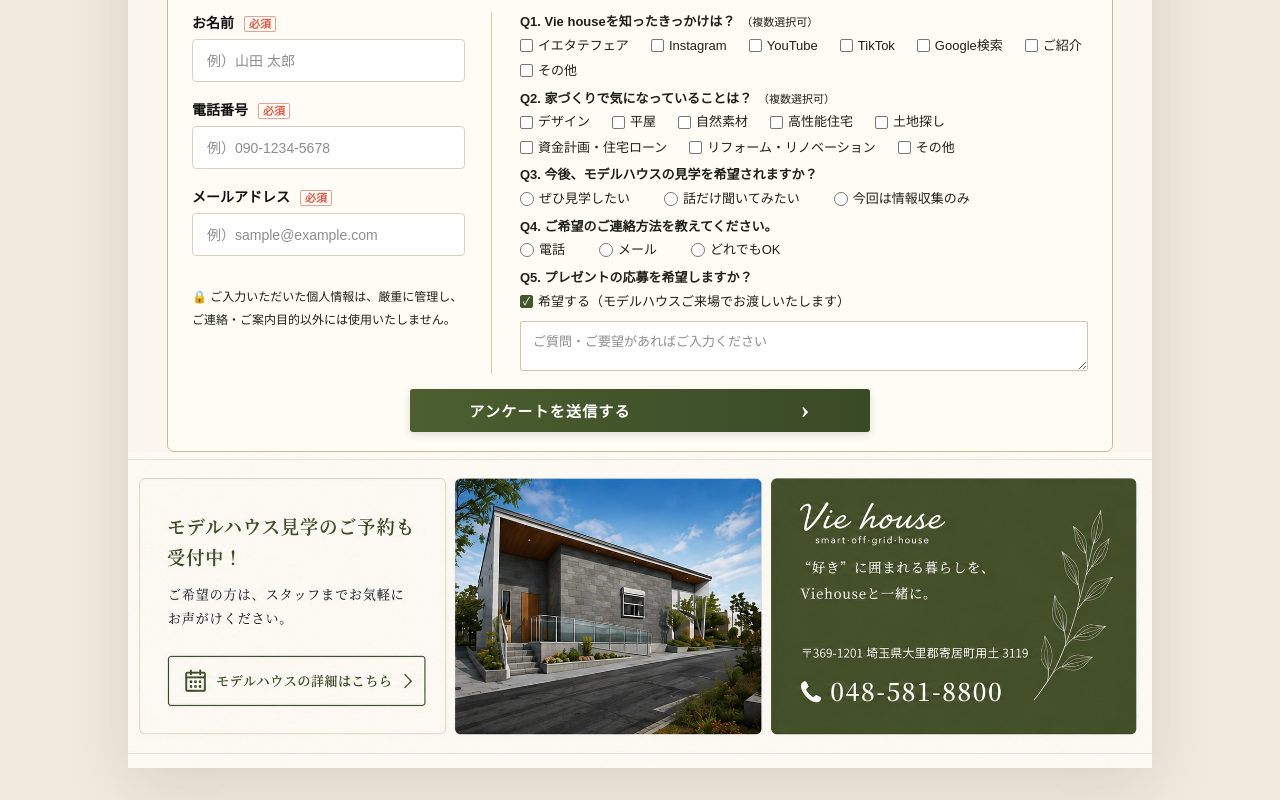
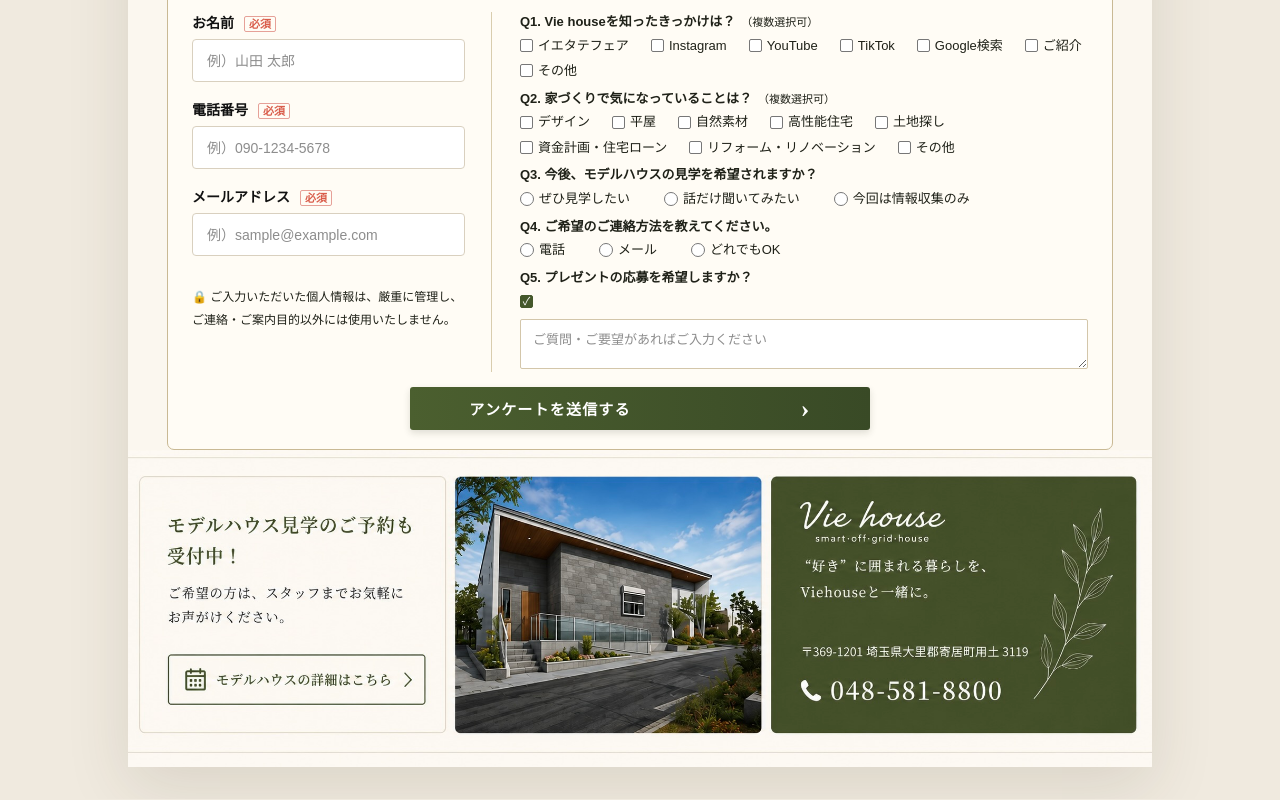
Before and after one commit to tsumugu250701-netizen/viehouse-fair-form-next, a Next.js app: page / in a window 1280 px wide. Shown: the part 982-1782 px from the top of the page. Built offline with nearby package versions, Linux system fonts and the light colour scheme.

Commit message:
Update page.jsx

```diff
--- a/app/page.jsx
+++ b/app/page.jsx
@@ -84,8 +84,11 @@ export default function Page() {
 
                 <Question title="Q5. プレゼントの応募を希望しますか？">
                   <label className="choice giftChoice">
-                    <input type="checkbox" name={ENTRY.gift} value="希望する（モデルハウスご来場でお渡しいたします）" defaultChecked />
-                    <span>希望する（モデルハウスご来場でお渡しいたします）</span>
+                    <input
+  type="checkbox"
+  name={ENTRY.gift}
+  value="希望する（モデルハウスご来場でお渡しいたします）"
+/>
                   </label>
                 </Question>
 
```
